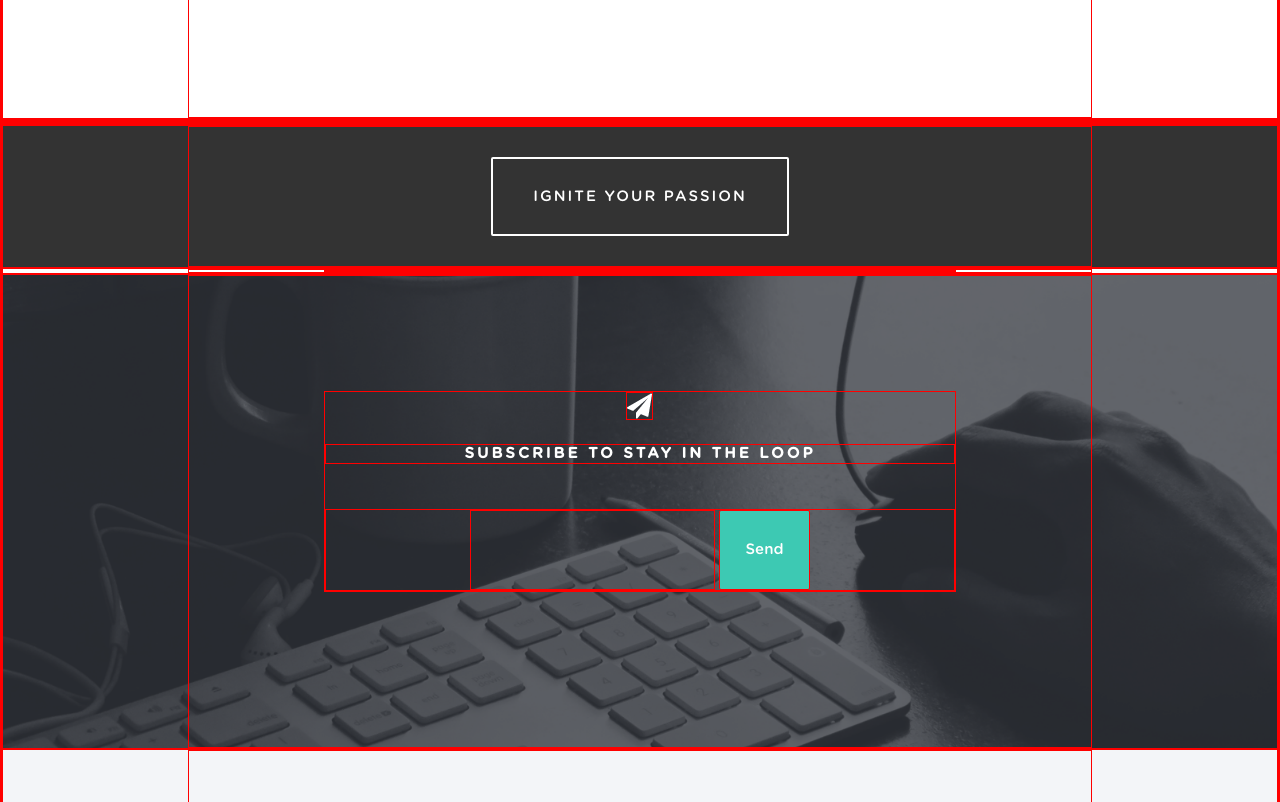
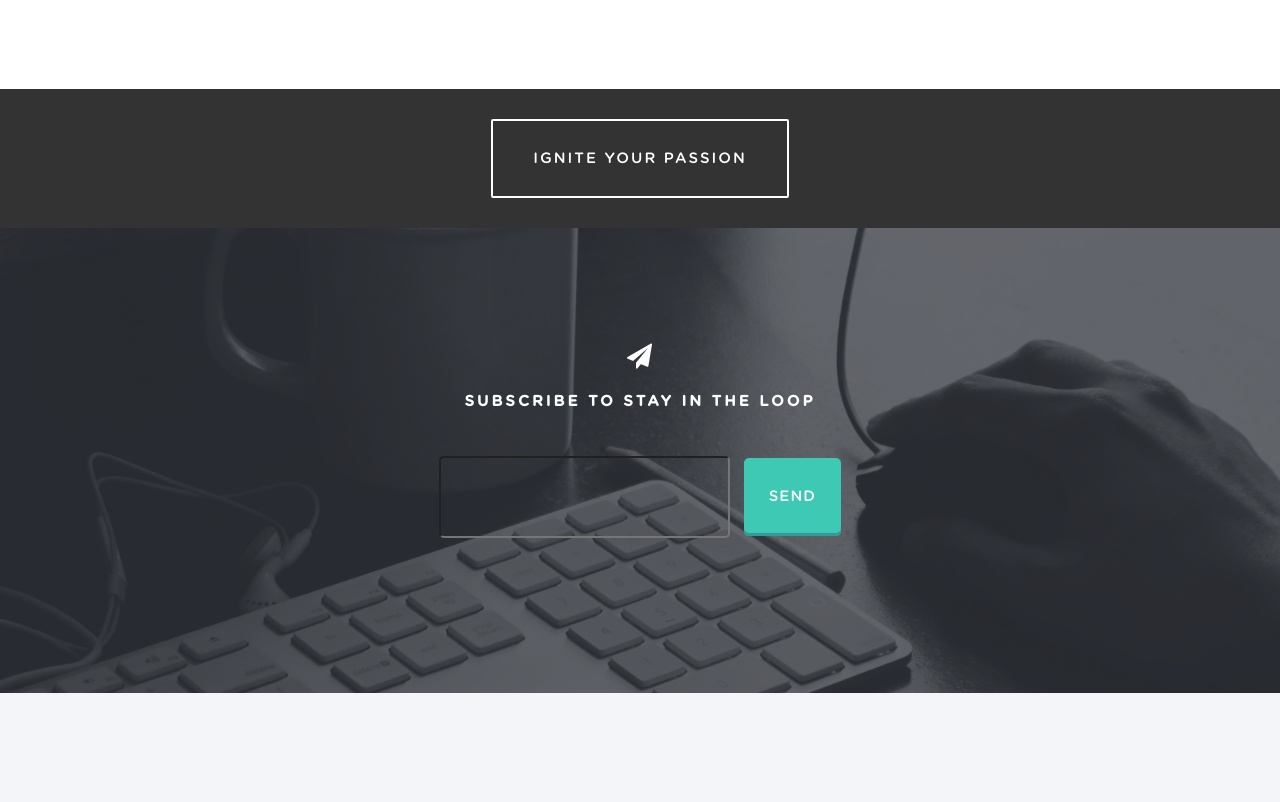
Before and after one commit to artembell/psd-landing-halcyon, a website: page index.html in a window 1280 px wide. Shown: the part 1998-2800 px from the top of the page. Drawn offline with Linux system fonts and the light colour scheme.

Commit message:
Added some styles

```diff
--- a/sass/style.scss
+++ b/sass/style.scss
@@ -2,7 +2,7 @@
 	margin: 0;
 	padding: 0;
 	box-sizing: border-box;
-	border: 1px solid red;
+	//border: 1px solid red;
 }
 
 body{
@@ -94,7 +94,7 @@ header{
 		}
 
 		> a:hover{
-				background: #339999;
+			background: #339999;
 		}
 	}
 }
@@ -216,7 +216,7 @@ header{
 
 		.form{
 			text-align: center;
-			width: 70%;
+			width: 80%;
 			margin: 0 auto;
 
 			h4{
@@ -234,17 +234,30 @@ header{
 				font-family: GothamRounded Medium;
 				background-color: transparent;
 				padding: 30px 25px;
+				border-radius: 5px;
 				color: #fff;
+				width: 40%;
 			}
 
 			input[type=submit]{
+				margin-left: 10px;
 				font-size: 15px;
 				color: white;
 				background: #3dc9b3;
-				border-radius: 2px;
+				box-shadow: 0px -3px 0px #339999 inset;
+				border-radius: 5px;
 				font-family: GothamRounded Medium;
 				padding: 30px 25px;
+				border: none;
+				transition: 0.3s;
+				letter-spacing: 1px;
+				text-transform: uppercase;
 			}
+
+			input[type=submit]:hover{
+				background: #339999;
+			}
+
 		}
 	}
 }
```
Also changed, not shown: css/style.css.
